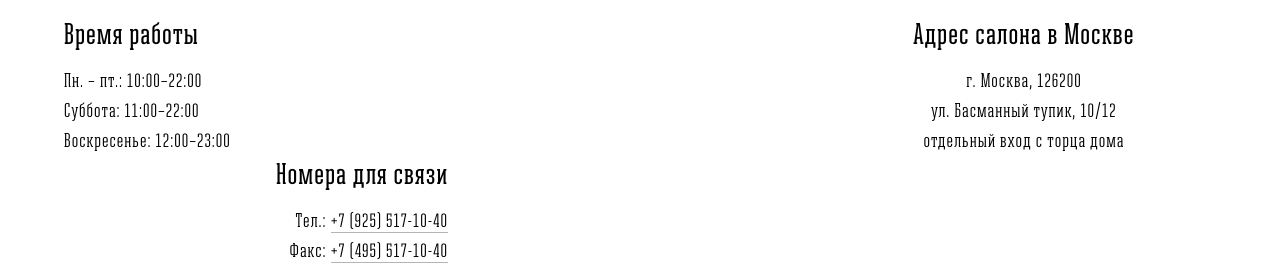
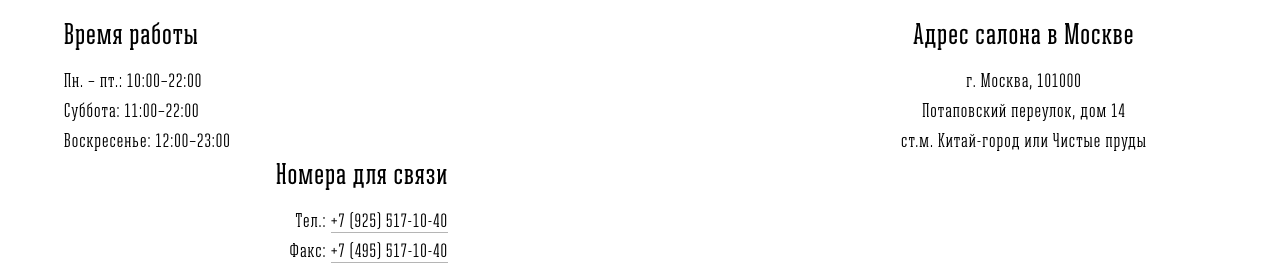
Before and after one commit to WizeFlux/capital-tattoo, a Jekyll site: the page built from contacts/index.html, in a window 1280 px wide, cut to the strip 683-948 px from the top of the page. Built offline with Jekyll 4.4.1, drawn with Linux system fonts in a browser that asks for light colours.

Commit message:
fuckup fix

```diff
--- a/contacts/index.html
+++ b/contacts/index.html
@@ -8,7 +8,7 @@ redirect_from:
 <div class="content full">
   <h2>Контакты</h2>
   <div class="map">
-    <iframe src="https://www.google.com/maps/embed?pb=!1m18!1m12!1m3!1d2244.4613964331525!2d37.656914999999984!3d55.767858!2m3!1f0!2f0!3f0!3m2!1i1024!2i768!4f13.1!3m3!1m2!1s0x46b54a7d580ba16d%3A0x252cf25f53ff982d!2sBasmannyy+tup.%2C+10%2F12%2C+Moskva%2C+Russia%2C+105064!5e0!3m2!1sen!2sus!4v1423795855656" width="100%" height="100%" frameborder="0" style="border:0"></iframe>
+    <iframe src="https://www.google.com/maps/embed?pb=!1m18!1m12!1m3!1d8979.439273977034!2d37.6380253320958!3d55.760937322852875!2m3!1f0!2f0!3f0!3m2!1i1024!2i768!4f13.1!3m3!1m2!1s0x46b54a60081faea3%3A0x1e48488001ccca6e!2sPotapovskiy+per.%2C+14%2C+Moskva%2C+101000!5e0!3m2!1sen!2sru!4v1427805787002" width="100%" height="100%" frameborder="0" style="pointer-events:none; border:0;"></iframe>
   </div>
   <div class="info">
     <div>
@@ -22,9 +22,9 @@ redirect_from:
     <div class="center">
       <h3>Адрес салона в Москве</h3>
       <p>
-        г. Москва, 126200<br />
-        ул. Басманный тупик, 10/12<br />
-        отдельный вход с торца дома
+        г. Москва, 101000<br />
+        Потаповский переулок, дом 14<br />
+        ст.м. Китай-город или Чистые пруды
       </p>
     </div>
     <div class="right">
```
